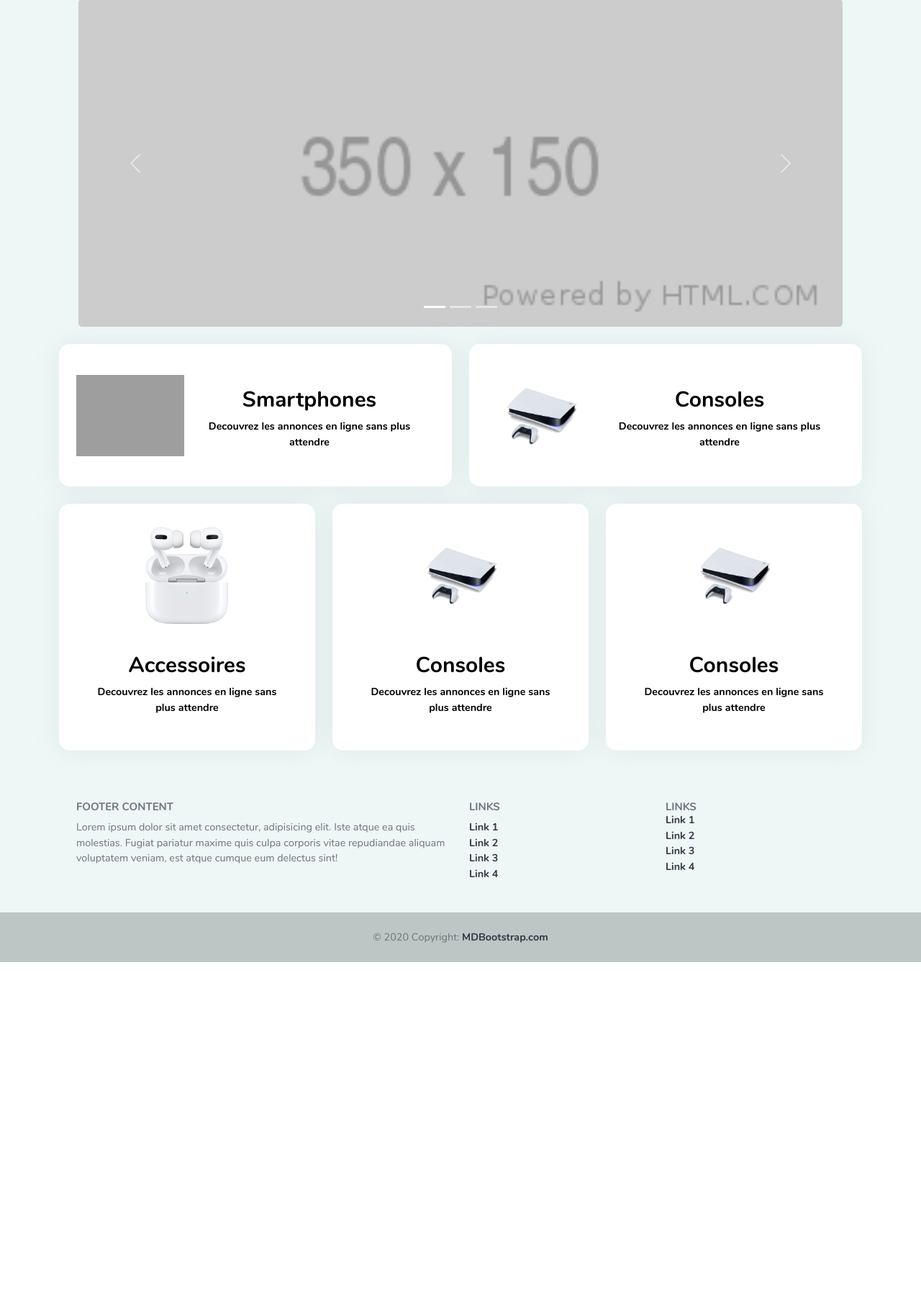
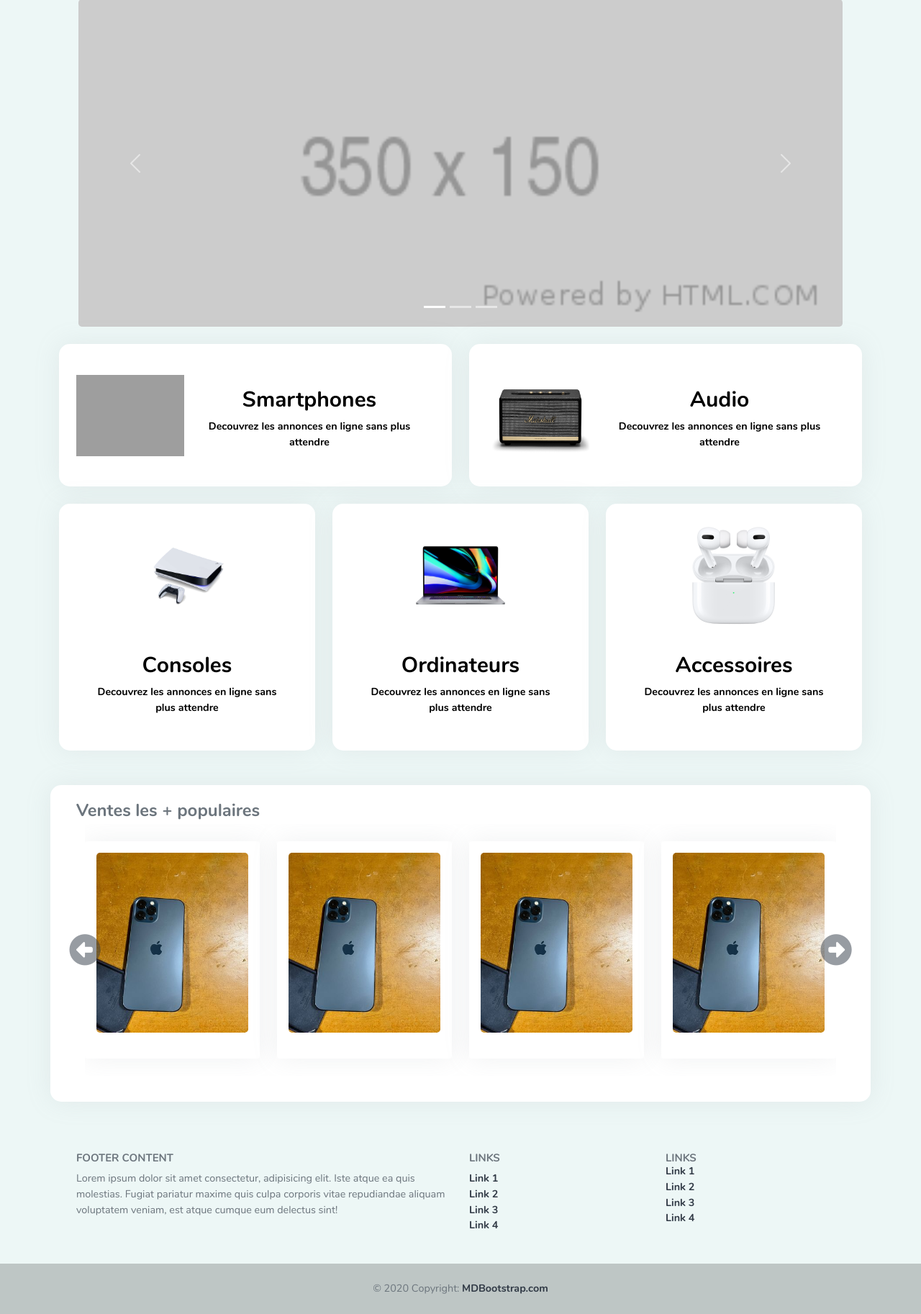
Before and after one commit to Ki2lian/re-tech, a Symfony app: template templates/accueil/index.html.twig in a window 1280 px wide. Shown: the part 75-1901 px from the top of the page at 72% size. Before the commit the page ends 1412 px from the top, so only its background shows below. Run offline with Twig, Linux system fonts and the light colour scheme; the template is opened without the code that fills it, so the values that code supplies are empty; some libraries are stand-ins or nearby versions; grey boxes are pictures that could not be loaded.

Commit message:
Ajout Slider Populaire

```diff
--- a/public/css/style.css
+++ b/public/css/style.css
@@ -33,6 +33,27 @@ a:hover{
   -moz-box-shadow: 0 9px 10px 0 rgba(0,0,0,0.2);
   box-shadow: 0 8px 10px 0 rgba(0,0,0,0.2);
   transform: translateY(-4px);
+}
+
+.popular {
+  border-radius: 15px;
+}
+
+.popular .card {
+  transition: transform 0.4s ease;
+}
+
+.popular .card-body {
+  opacity: 0;
+  transition: opacity 0.2s ease;
+}
+
+.popular .card:hover {
+  transform: translateY(-5px)
+}
+
+.popular .card:hover .card-body {
+  opacity: 1;
 }
 
 .annonce .card-img-top {
@@ -74,3 +95,7 @@ a:hover{
 .w-40 {
   width: 40% !important;
 }
+
+.w-0 {
+  width: 0 !important;
+}
--- a/templates/accueil/index.html.twig
+++ b/templates/accueil/index.html.twig
@@ -1,5 +1,6 @@
 {% extends 'base.html.twig' %}
-{% block title %}Accueil{% endblock %}
+{% block title %}Accueil
+{% endblock %}
 
 {% block body %}
 
@@ -41,7 +42,7 @@
 					<div class="card">
 						<div class="card-body">
 							<div class="d-flex justify-content-around align-items-center text-center">
-								<img class="card-img-top img-fluid" src="{{asset('images/smartphones.png')}}" alt="Image de la catégorie smartphone" />
+								<img class="card-img-top img-fluid" src="{{asset('images/smartphones.png')}}" alt="Image de la catégorie smartphone"/>
 								<div class="card-body">
 									<h5 class="card-title h2">Smartphones</h5>
 									<p class="card-text">Decouvrez les annonces en ligne sans plus attendre</p>
@@ -56,7 +57,22 @@
 					<div class="card">
 						<div class="card-body">
 							<div class="d-flex justify-content-around align-items-center text-center">
-								<img class="card-img-top img-fluid" src="{{asset('images/consoles.png')}}" alt="Image de la catégorie console" />
+								<img class="card-img-top img-fluid" src="{{asset('images/stereo.png')}}" alt="Image de la catégorie console"/>
+								<div class="card-body">
+									<h5 class="card-title h2">Audio</h5>
+									<p class="card-text">Decouvrez les annonces en ligne sans plus attendre</p>
+								</div>
+							</div>
+						</div>
+					</div>
+				</a>
+			</div>
+			<div class="col-lg-4 col-md-6">
+				<a href="#">
+					<div class="card">
+						<div class="card-body">
+							<div class="d-flex flex-column align-items-center text-center">
+								<img class="card-img-top img-fluid" src="{{asset('images/consoles.png')}}" alt="Image de la catégorie accessoires"/>
 								<div class="card-body">
 									<h5 class="card-title h2">Consoles</h5>
 									<p class="card-text">Decouvrez les annonces en ligne sans plus attendre</p>
@@ -71,9 +87,9 @@
 					<div class="card">
 						<div class="card-body">
 							<div class="d-flex flex-column align-items-center text-center">
-								<img class="card-img-top img-fluid" src="{{asset('images/accessoires.png')}}" alt="Image de la catégorie accessoires" />
+								<img class="card-img-top img-fluid" src="{{asset('images/ordinateurs.png')}}" alt="Image de la catégorie console"/>
 								<div class="card-body">
-									<h5 class="card-title h2">Accessoires</h5>
+									<h5 class="card-title h2">Ordinateurs</h5>
 									<p class="card-text">Decouvrez les annonces en ligne sans plus attendre</p>
 								</div>
 							</div>
@@ -86,24 +102,9 @@
 					<div class="card">
 						<div class="card-body">
 							<div class="d-flex flex-column align-items-center text-center">
-								<img class="card-img-top img-fluid" src="{{asset('images/consoles.png')}}" alt="Image de la catégorie console" />
+								<img class="card-img-top img-fluid" src="{{asset('images/accessoires.png')}}" alt="Image de la catégorie console"/>
 								<div class="card-body">
-									<h5 class="card-title h2">Consoles</h5>
-									<p class="card-text">Decouvrez les annonces en ligne sans plus attendre</p>
-								</div>
-							</div>
-						</div>
-					</div>
-				</a>
-			</div>
-			<div class="col-lg-4 col-md-6">
-				<a href="#">
-					<div class="card">
-						<div class="card-body">
-							<div class="d-flex flex-column align-items-center text-center">
-								<img class="card-img-top img-fluid" src="{{asset('images/consoles.png')}}" alt="Image de la catégorie console" />
-								<div class="card-body">
-									<h5 class="card-title h2">Consoles</h5>
+									<h5 class="card-title h2">Accessoires</h5>
 									<p class="card-text">Decouvrez les annonces en ligne sans plus attendre</p>
 								</div>
 							</div>
@@ -113,4 +114,6 @@
 			</div>
 		</div>
 	</div>
+
+	{% include "slider.html.twig" %}
 {% endblock %}
--- /dev/null
+++ b/templates/slider.html.twig
@@ -0,0 +1,211 @@
+<div class="container popular my-3 px-4 pt-2 pb-4 shadow bg-white">
+	<div class="row">
+		<div class="col-6">
+			<h3 class="mb-1">Ventes les + populaires</h3>
+		</div>
+		<div class="col-12 px-3">
+			<div id="carouselExampleIndicators2" class="carousel slide" data-ride="carousel">
+				<button class="carousel-control-prev text-dark w-0" type="button" data-bs-target="#carouselExampleIndicators2" data-bs-slide="prev">
+					<span class="fas fa-arrow-alt-circle-left fa-3x" aria-hidden="true"></span>
+				</button>
+				<button class="carousel-control-next text-dark w-0" type="button" data-bs-target="#carouselExampleIndicators2" data-bs-slide="next">
+					<span class="fas fa-arrow-alt-circle-right fa-3x" aria-hidden="true"></span>
+				</button>
+				<div class="carousel-inner">
+					<div class="carousel-item active">
+						<div class="row">
+							<div class="col">
+								<div class="card annonce pb-4 mt-3">
+									<a href="#">
+										<img class="card-img-top" src="{{asset('images/iphone1.jpeg')}}" alt="Image de l'article ..."/>
+									</a>
+									<div class="card-body bg-white position-absolute bottom-0 start-0 end-0 pt-2 pb-0 px-3">
+										<a href="#">
+											<h3 class="card-title mb-3">iPhone x 64 gb</h3>
+										</a>
+										<div class="d-flex justify-content-between h2">
+											<span>
+												<i class="far fa-heart"></i>
+											</span>
+											<p class="price">50€</p>
+										</div>
+									</div>
+								</div>
+							</div>
+							<div class="col">
+								<div class="card annonce pb-4 mt-3">
+									<a href="#">
+										<img class="card-img-top" src="{{asset('images/iphone1.jpeg')}}" alt="Image de l'article ..."/>
+									</a>
+									<div class="card-body bg-white position-absolute bottom-0 start-0 end-0 pt-2 pb-0 px-3">
+										<a href="#">
+											<h3 class="card-title mb-3">iPhone x 64 gb</h3>
+										</a>
+										<div class="d-flex justify-content-between h2">
+											<span>
+												<i class="far fa-heart"></i>
+											</span>
+											<p class="price">50€</p>
+										</div>
+									</div>
+								</div>
+							</div>
+							<div class="col">
+								<div class="card annonce pb-4 mt-3">
+									<a href="#">
+										<img class="card-img-top" src="{{asset('images/iphone1.jpeg')}}" alt="Image de l'article ..."/>
+									</a>
+									<div class="card-body bg-white position-absolute bottom-0 start-0 end-0 pt-2 pb-0 px-3">
+										<a href="#">
+											<h3 class="card-title mb-3">iPhone x 64 gb</h3>
+										</a>
+										<div class="d-flex justify-content-between h2">
+											<span>
+												<i class="far fa-heart"></i>
+											</span>
+											<p class="price">50€</p>
+										</div>
+									</div>
+								</div>
+							</div>
+							<div class="col">
+								<div class="card annonce pb-4 mt-3">
+									<a href="#">
+										<img class="card-img-top" src="{{asset('images/iphone1.jpeg')}}" alt="Image de l'article ..."/>
+									</a>
+									<div class="card-body bg-white position-absolute bottom-0 start-0 end-0 pt-2 pb-0 px-3">
+										<a href="#">
+											<h3 class="card-title mb-3">iPhone x 64 gb</h3>
+										</a>
+										<div class="d-flex justify-content-between h2">
+											<span>
+												<i class="far fa-heart"></i>
+											</span>
+											<p class="price">50€</p>
+										</div>
+									</div>
+								</div>
+							</div>
+						</div>
+					</div>
+					<div class="carousel-item">
+						<div class="row">
+							<div class="col">
+								<div class="card annonce pb-4 mt-3">
+									<a href="#">
+										<img class="card-img-top" src="{{asset('images/iphone1.jpeg')}}" alt="Image de l'article ..."/>
+									</a>
+									<div class="card-body bg-white position-absolute bottom-0 start-0 end-0 pt-2 pb-0 px-3">
+										<a href="#">
+											<h3 class="card-title mb-3">iPhone x 64 gb</h3>
+										</a>
+										<div class="d-flex justify-content-between h2">
+											<span>
+												<i class="far fa-heart"></i>
+											</span>
+											<p class="price">50€</p>
+										</div>
+									</div>
+								</div>
+							</div>
+							<div class="col">
+								<div class="card annonce pb-4 mt-3">
+									<a href="#">
+										<img class="card-img-top" src="{{asset('images/iphone1.jpeg')}}" alt="Image de l'article ..."/>
+									</a>
+									<div class="card-body bg-white position-absolute bottom-0 start-0 end-0 pt-2 pb-0 px-3">
+										<a href="#">
+											<h3 class="card-title mb-3">iPhone x 64 gb</h3>
+										</a>
+										<div class="d-flex justify-content-between h2">
+											<span>
+												<i class="far fa-heart"></i>
+											</span>
+											<p class="price">50€</p>
+										</div>
+									</div>
+								</div>
+							</div>
+							<div class="col">
+								<div class="card annonce pb-4 mt-3">
+									<a href="#">
+										<img class="card-img-top" src="{{asset('images/iphone1.jpeg')}}" alt="Image de l'article ..."/>
+									</a>
+									<div class="card-body bg-white position-absolute bottom-0 start-0 end-0 pt-2 pb-0 px-3">
+										<a href="#">
+											<h3 class="card-title mb-3">iPhone x 64 gb</h3>
+										</a>
+										<div class="d-flex justify-content-between h2">
+											<span>
+												<i class="far fa-heart"></i>
+											</span>
+											<p class="price">50€</p>
+										</div>
+									</div>
+								</div>
+							</div>
+							<div class="col">
+								<div class="card annonce pb-4 mt-3">
+									<a href="#">
+										<img class="card-img-top" src="{{asset('images/iphone1.jpeg')}}" alt="Image de l'article ..."/>
+									</a>
+									<div class="card-body bg-white position-absolute bottom-0 start-0 end-0 pt-2 pb-0 px-3">
+										<a href="#">
+											<h3 class="card-title mb-3">iPhone x 64 gb</h3>
+										</a>
+										<div class="d-flex justify-content-between h2">
+											<span>
+												<i class="far fa-heart"></i>
+											</span>
+											<p class="price">50€</p>
+										</div>
+									</div>
+								</div>
+							</div>
+						</div>
+					</div>
+					<div class="carousel-item">
+						<div class="row">
+							<div class="col">
+								<div class="card annonce pb-4 mt-3">
+									<a href="#">
+										<img class="card-img-top" src="{{asset('images/iphone1.jpeg')}}" alt="Image de l'article ..."/>
+									</a>
+									<div class="card-body bg-white position-absolute bottom-0 start-0 end-0 pt-2 pb-0 px-3">
+										<a href="#">
+											<h3 class="card-title mb-3">iPhone x 64 gb</h3>
+										</a>
+										<div class="d-flex justify-content-between h2">
+											<span>
+												<i class="far fa-heart"></i>
+											</span>
+											<p class="price">50€</p>
+										</div>
+									</div>
+								</div>
+							</div>
+							<div class="col">
+								<div class="card annonce pb-4 mt-3">
+									<a href="#">
+										<img class="card-img-top" src="{{asset('images/iphone1.jpeg')}}" alt="Image de l'article ..."/>
+									</a>
+									<div class="card-body bg-white position-absolute bottom-0 start-0 end-0 pt-2 pb-0 px-3">
+										<a href="#">
+											<h3 class="card-title mb-3">iPhone x 64 gb</h3>
+										</a>
+										<div class="d-flex justify-content-between h2">
+											<span>
+												<i class="far fa-heart"></i>
+											</span>
+											<p class="price">50€</p>
+										</div>
+									</div>
+								</div>
+							</div>
+						</div>
+					</div>
+				</div>
+			</div>
+		</div>
+	</div>
+</div>
```
Also changed, not shown: 2 other files.
